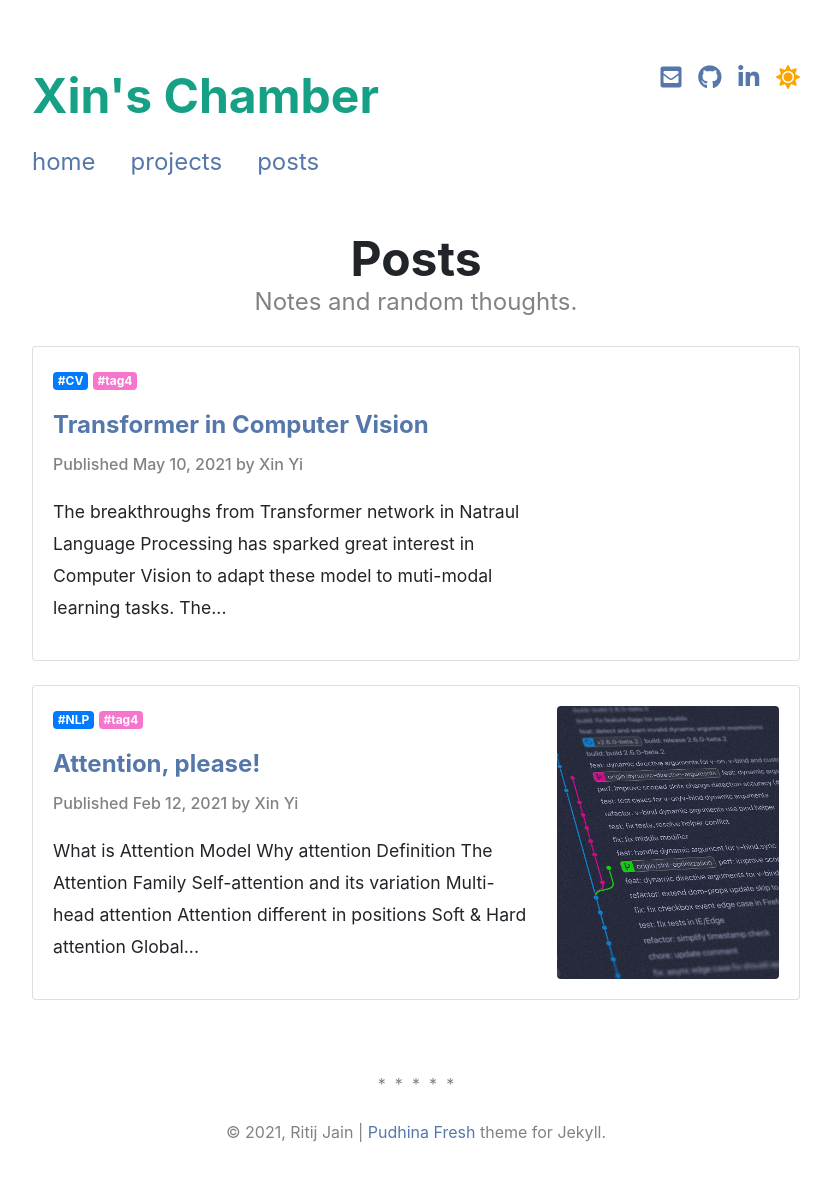
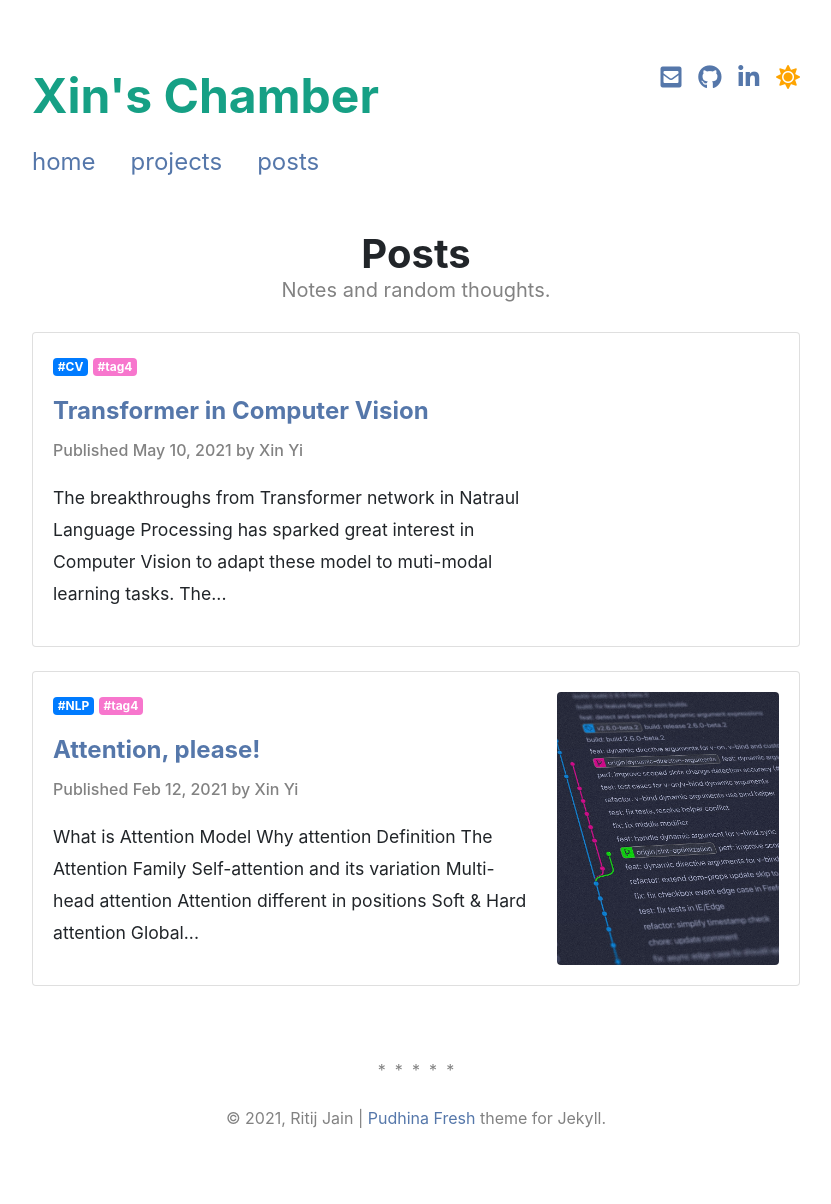
Before and after one commit to Allyyi/allyyi.github.io, a Jekyll site: the page built from pages/posts.html, in a window 1280 px wide. Shown: the whole page, without its empty margins (224-1055 px from the left). Built offline with Jekyll 4.4.1, drawn with Linux system fonts in a browser that asks for light colours; nearby versions of some CDN libraries; a style sheet for code colours, icons or effects is not loaded.

Commit message:
change font size

```diff
--- a/assets/css/main.css
+++ b/assets/css/main.css
@@ -143,12 +143,12 @@ a.logo:hover {
 
 .page-title__text {
   font-weight: 700;
-  font-size: 120%;
+  font-size: 100%;
 }
 
 .page-title__subtitle {
   font-weight: 400;
-  font-size: 60%;
+  font-size: 50%;
   color: #828282;
 }
 
```
